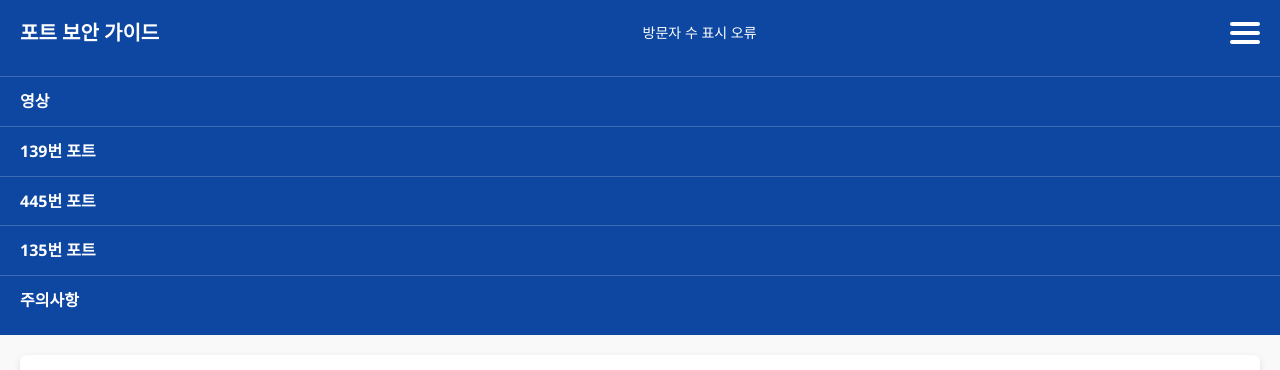
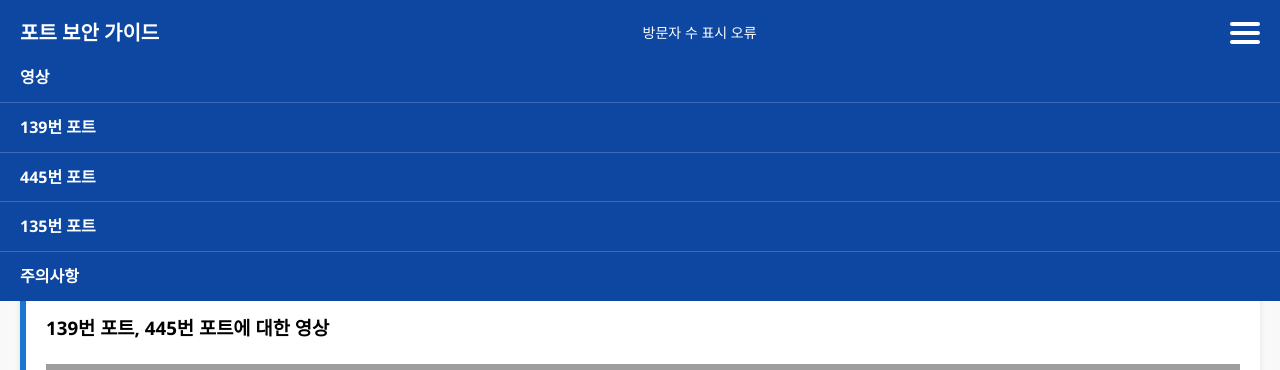
Before and after one commit to KRsandlive/fort-danger, a website: page mobile.html in a window 1280 px wide. Both pictures are taken after a click on the button 1244 px from the left and 33 px from the top of the page. Shown: the top 370 px of the page. Drawn offline with Linux system fonts and the light colour scheme; no server answers; grey boxes are pictures that could not be loaded.

Commit message:
따라오기 업데이트

```diff
--- a/mobile.html
+++ b/mobile.html
@@ -42,11 +42,19 @@
   }
   /* 메뉴 숨김 */
   nav {
-    display: none;
-    flex-direction: column;
-    background-color: #0d47a1;
-    padding: 10px 0;
-  }
+  position: fixed;
+  top: 52px;
+  left: 0;
+  right: 0;
+  display: none;
+  flex-direction: column;
+  background-color: #0d47a1;
+  z-index: 998;
+}
+
+nav.active {
+  display: flex;
+}
   nav a {
     color: white;
     text-decoration: none;
@@ -58,10 +66,6 @@
     border-bottom: 2px solid white;
   }
   /* 메뉴 보이기 */
-  nav.active {
-    display: flex;
-  }
-
   .visitor-counter {
     font-size: 14px;
     margin-left: 10px;
```
